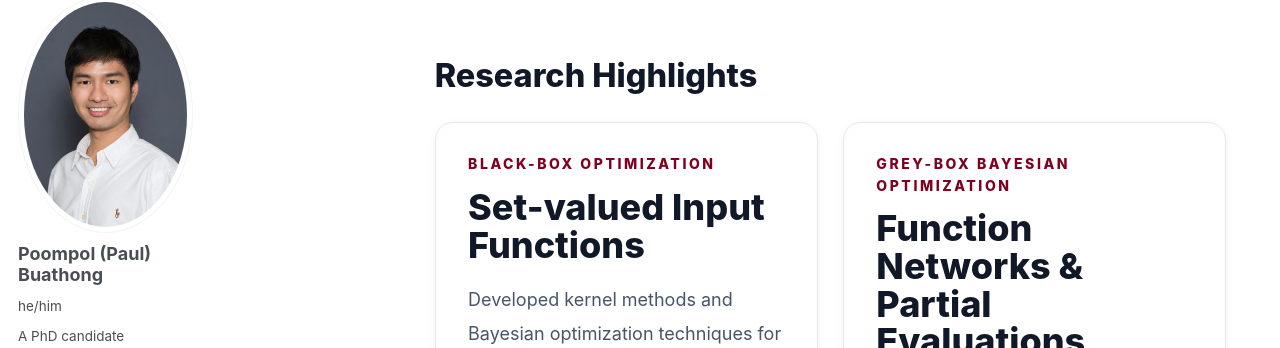
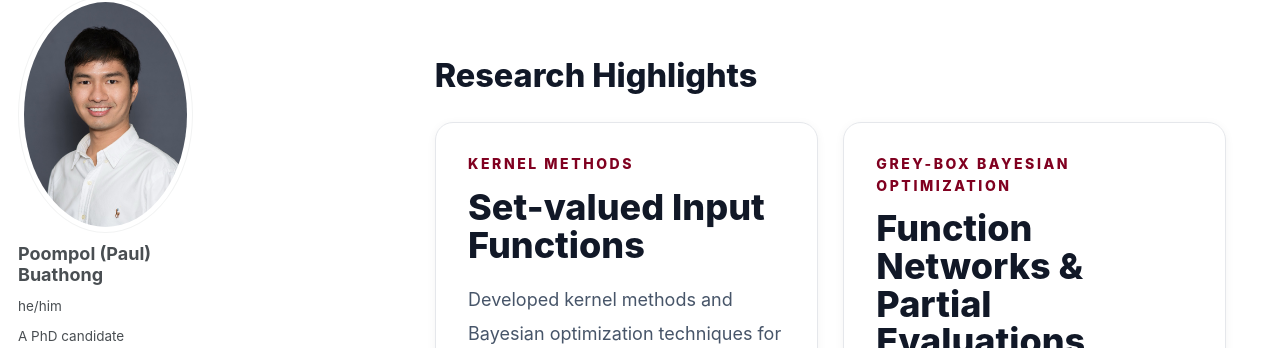
Before and after one commit to poompol/poompol.github.io, a Jekyll site: the page built from _pages/about.md, in a window 1280 px wide and 900 px high, scrolled down 1167 px. Shown: the part 105-453 px from the top of the window. Built offline with Jekyll 4.4.1, drawn with Linux system fonts in a browser that asks for light colours; some web fonts are replaced; a script bundle is joined from its source files by our own code; library files that are not in the unit come from our copies.

Commit message:
Update about.md

```diff
--- a/_pages/about.md
+++ b/_pages/about.md
@@ -271,7 +271,7 @@ text-transform:uppercase;
 color:#800020;
 margin-bottom:0.8rem;
 ">
-Black-box Optimization
+Kernel Methods
 </div>
 
 <div class="home-name" style="
```
